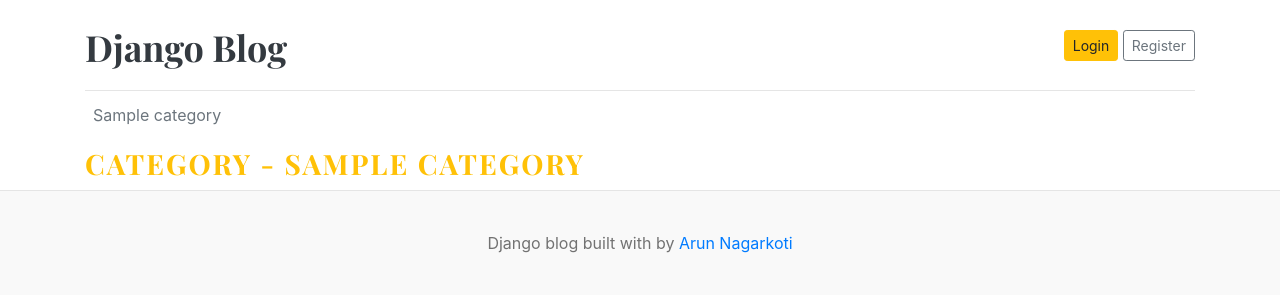
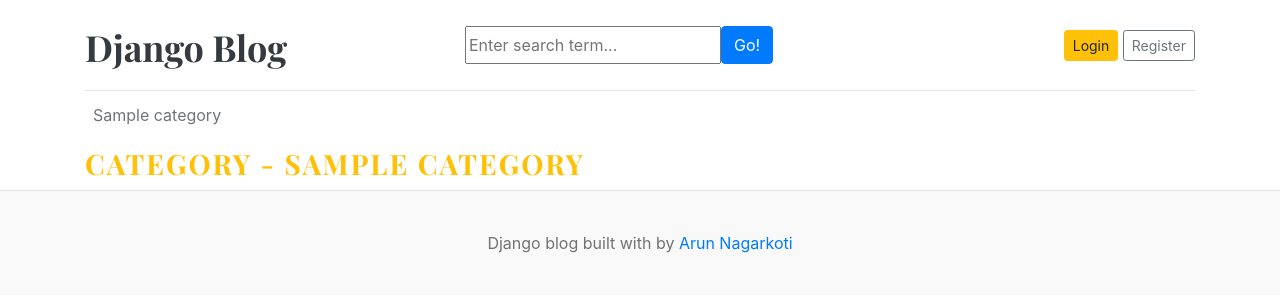
Before and after one commit to nagarkotiArun420/Blog_website, a Django app: page /category/1/ in a window 1280 px wide. Shown: the top 300 px of the page. Run offline with Django 5.2, Linux system fonts and the light colour scheme; tables that the repository leaves empty hold one stand-in row (values such as "Sample post"); data that the repository does not hold is empty; some libraries are stand-ins or nearby versions.

Commit message:
Seach functionality

```diff
--- a/blog_category/views.py
+++ b/blog_category/views.py
@@ -1,6 +1,6 @@
 from django.http import HttpResponse
 from django.shortcuts import get_object_or_404, render,redirect
-
+from django.db.models import Q
 from blog_category.models import Blogs, Category
 
 # Create your views here.
@@ -30,3 +30,13 @@ def blogs(request, slug):
     'single_post' : single_post,
   }
   return render(request, 'blogs.html', context)
+
+
+def search(request):
+  keyword = request.GET.get('keyword')
+  blog = Blogs.objects.filter(Q(title__icontains = keyword) | Q(short_description__icontains=keyword) | Q(blog_body__icontains=keyword), status='published')
+  context={
+    'blogs':blog ,
+    'keyword': keyword,
+  }
+  return render(request,'search.html',context)
--- a/blog_main/urls.py
+++ b/blog_main/urls.py
@@ -26,7 +26,8 @@ urlpatterns = [
     path('admin/', admin.site.urls),
     path('', include('blog_app.urls')),
     path('category/',include('blog_category.urls')),
-    path('<slug:slug>/', views.blogs, name='blogs' )
+    path('<slug:slug>/', views.blogs, name='blogs' ),
+    path('blogs/search/', views.search, name = "search"),
 
 
     # Assuming you have a blog app with its own urls.py
--- a/templates/base/header.html
+++ b/templates/base/header.html
@@ -16,9 +16,20 @@
     <div class="container">
       <header class="blog-header py-3">
         <div class="row flex-nowrap justify-content-between align-items-center">
-          <div class="col-8 pt-1">
+          <div class="col-4 pt-1">
             <a class="blog-header-logo text-dark" href="/">Django Blog</a>
           </div>
+          <div class = "col-4">
+            <form action = "{% url 'search' %}" method="GET">
+              <div class = "input-group">
+                <input class = "from-control" name = "keyword" type="text" placeholder="Enter search term..." aria-label="Enter search term..." aria-describedby="button-search" />
+                <button type= "submit" class = "btn btn-primary" id = "button-search" type="button">Go!</button>
+                </div>
+              </form>
+            </div>
+
+
+
           <div class="col-4 d-flex justify-content-end align-items-center">
             <a class="btn btn-sm btn-warning" href="#">Login</a> &nbsp;
             <a class="btn btn-sm btn-outline-secondary" href="#">Register</a>
```
Also changed, not shown: templates/search.html (added, +32 -0 lines).
